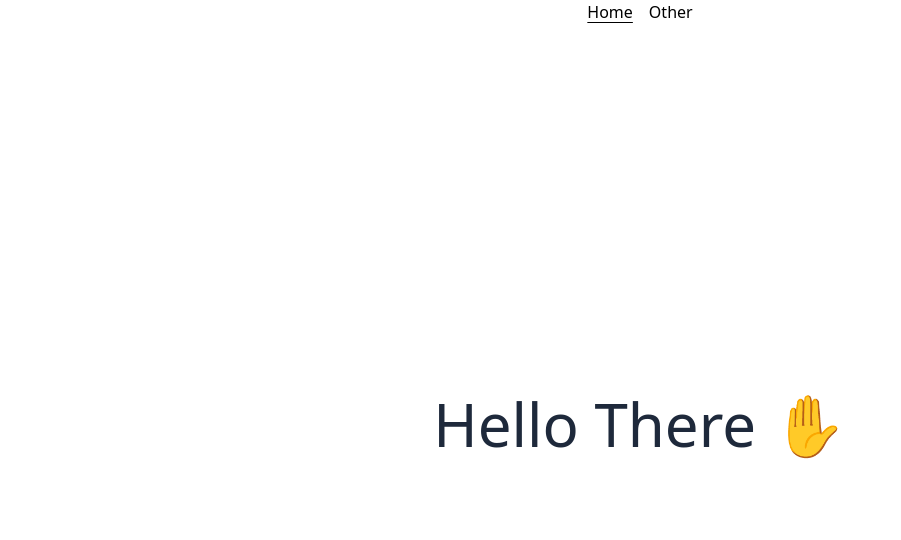
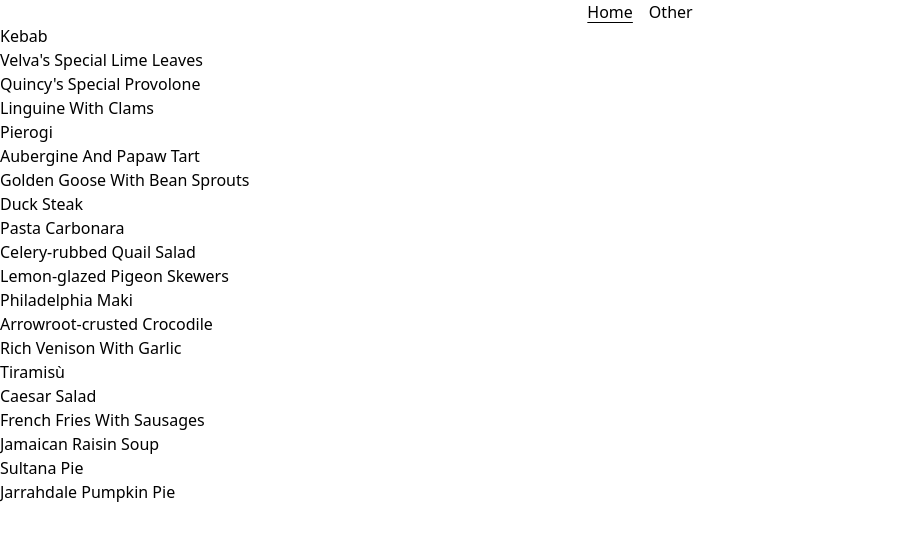
Before and after one commit to SPARTANxABG/project5, a Vue app: page / in a window 1280 px wide. Shown: the top 540 px of the page, without its empty margins (0-901 px from the left). Built offline with nearby package versions, Linux system fonts and the light colour scheme.

Commit message:
created card components

```diff
--- a/package.json
+++ b/package.json
@@ -13,6 +13,7 @@
     "format:check": "prettier --check ."
   },
   "dependencies": {
+    "@faker-js/faker": "^9.0.3",
     "vue": "^3.2.37",
     "vue-router": "^4.1.5"
   },
--- /dev/null
+++ b/src/components/MainCardSingle.vue
@@ -0,0 +1,9 @@
+<script setup>
+import { faker } from '@faker-js/faker'
+const foodname = faker.food.dish()
+</script>
+
+<template>
+    {{ foodname }} <br />
+
+</template>
--- /dev/null
+++ b/src/components/MainCards.vue
@@ -0,0 +1,10 @@
+<script setup>
+import MainCardSingle from './MainCardSingle.vue';
+
+</script>
+
+<template>
+
+    <MainCardSingle v-for="card in 20" :key="card"></MainCardSingle>
+
+</template>
--- a/src/views/HomePage.vue
+++ b/src/views/HomePage.vue
@@ -1,10 +1,9 @@
 <script setup>
-import { ref } from 'vue'
-const title = ref('Hello There ✋')
+//import { ref } from 'vue'
+//const title = ref('Hello There ✋')
+import MainCards from '@/components/MainCards.vue';
 </script>
 
 <template>
-  <main class="flex min-h-screen items-center justify-center">
-    <h1 class="text-6xl font-thin text-slate-800">{{ title }}</h1>
-  </main>
+  <MainCards></MainCards>
 </template>
```
Also changed, not shown: 1 other file (tests, documents, lock files or other folders).
